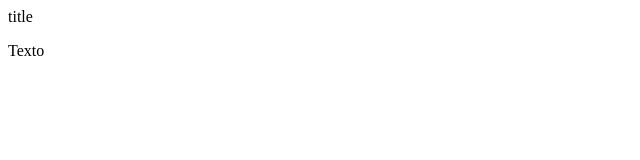
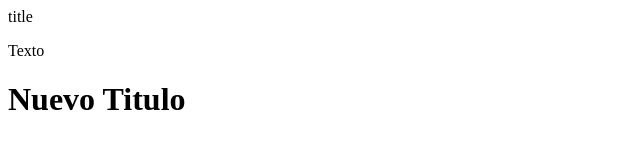
Before and after one commit to jhoan-molina/git-serie, a plain HTML site: page nuevaFun.html in a window 1280 px wide. Shown: the whole page, without its empty margins (0-640 px from the left). Drawn offline with Linux system fonts and the light colour scheme.

Commit message:
nuevo titulo

```diff
--- a/nuevaFun.html
+++ b/nuevaFun.html
@@ -9,6 +9,9 @@ title
     <title>Document</title>
 </head>
 <body>
+
     <p>Texto</p>
+    <h1>Nuevo Titulo</h1>
+
 </body>
 </html>
```
